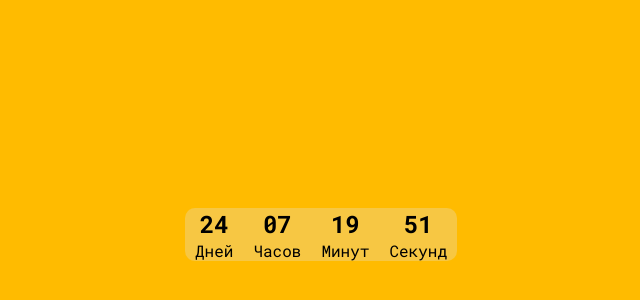
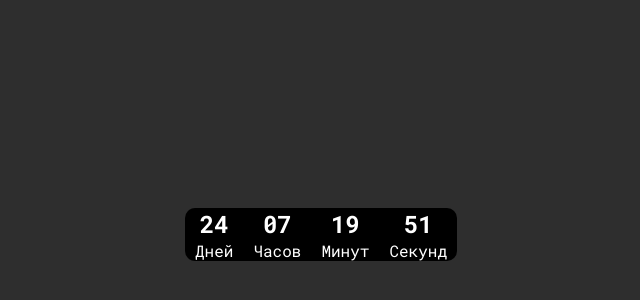
Before and after one commit to ArtSkorn/DayControl, a plain HTML site: page index.html in a window 1280 px wide. Shown: the part 166-466 px from the top of the page, without its empty margins (319-959 px from the left). Drawn offline with Linux system fonts and the light colour scheme.

Commit message:
Update style.css
theme update

```diff
--- a/style.css
+++ b/style.css
@@ -12,13 +12,13 @@ body {
   justify-content: center;
   margin: auto;
   height: 100vh;
-  background-color: #ffbb00;
-  color: #000000;
+  background-color: #2e2e2e;
+  color: #ffffff;
 }
 .countdown_timer{
   border-radius: 10px;
   display: flex;
-  background-color: #f7c743;
+  background-color: #000000;
 }
 .timer{
   display: flex;
```
